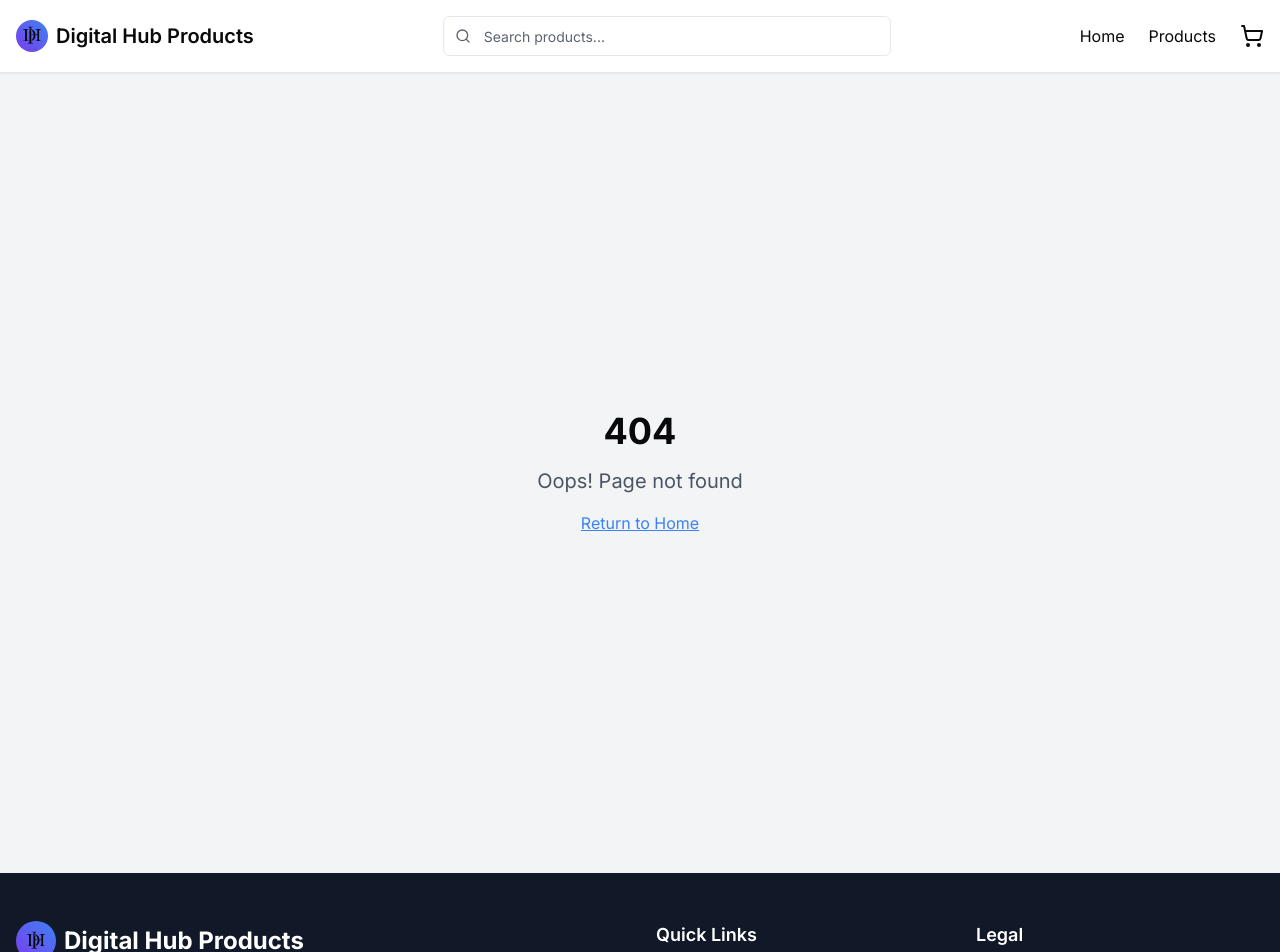
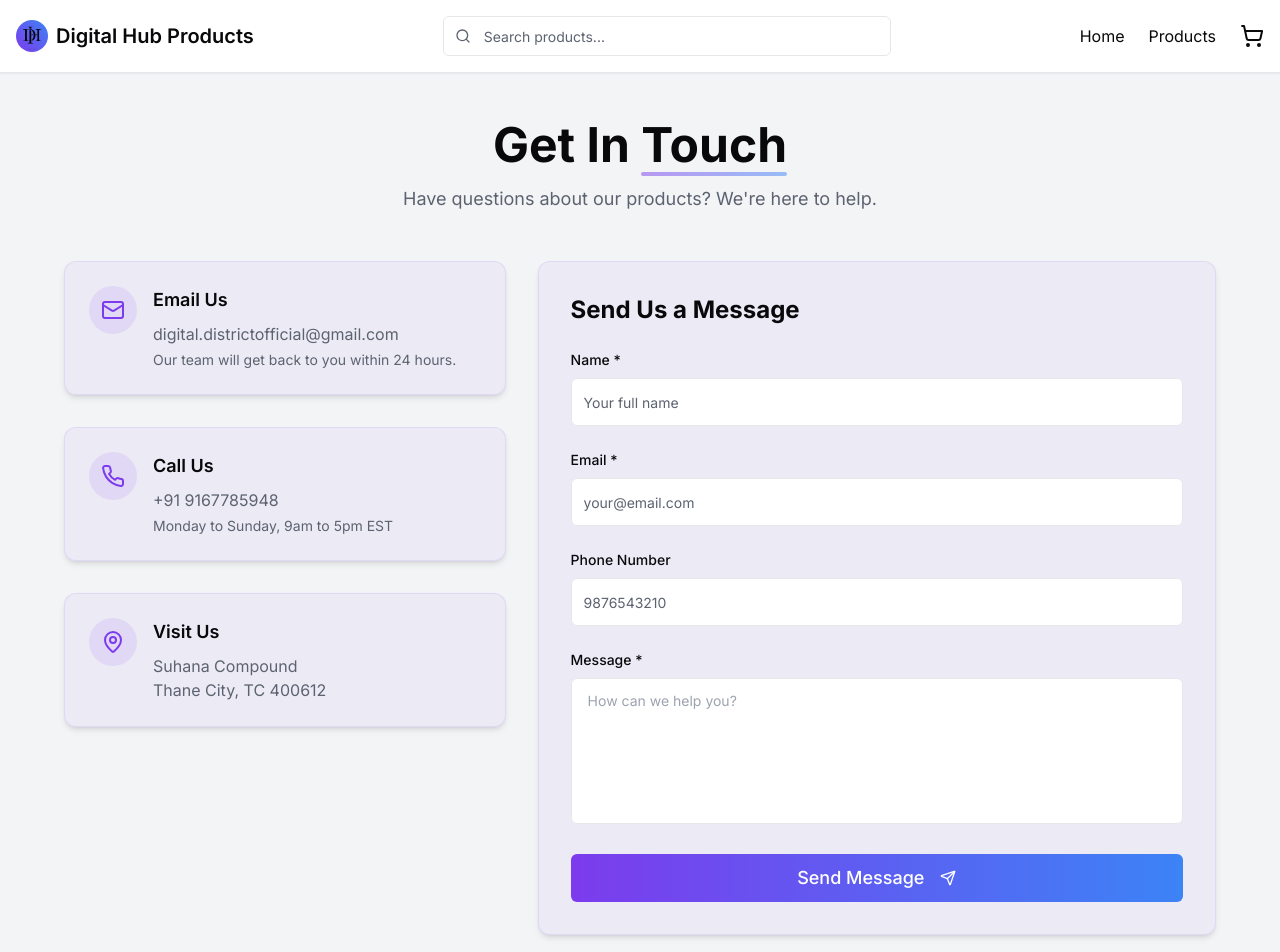
Before and after one commit to MirzaTalib20/bundle-buy-bliss, a React (Vite) app: page /contact in a window 1280 px wide. Shown: the top 952 px of the page. Built offline with nearby package versions, Linux system fonts and the light colour scheme.

Commit message:
added contact page

```diff
--- a/src/App.tsx
+++ b/src/App.tsx
@@ -20,6 +20,7 @@ import 'react-toastify/dist/ReactToastify.css';
 import Products from "./pages/Products";
 import Admin from "./pages/Admin";
 import CancellationRefund from '@/pages/CancellationRefund';
+import Contact from '@/pages/Contact';
 
 const queryClient = new QueryClient();
 
@@ -47,6 +48,7 @@ const App = () => (
             <Route path="/" element={<Index />} />
             <Route path="/cart" element={<Cart />} />
             <Route path="/product/:id" element={<ProductDetail />} />
+            <Route path="/contact" element={<Contact />} />
             <Route path="/shipping" element={<Shipping />} />
             <Route path="/refund" element={<CancellationRefund />} />
             <Route path="/terms" element={<Terms />} />
--- a/src/components/Footer.tsx
+++ b/src/components/Footer.tsx
@@ -19,19 +19,14 @@ const Footer = () => {
               Boost your business with our comprehensive bundles at unbeatable prices.
             </p>
             <div className="flex space-x-4">
-              <a href="#" className="text-gray-400 hover:text-white transition-colors">
+              <a href="https://www.facebook.com/share/162tzFQmB5/?mibextid=wwXIfr" className="text-gray-400 hover:text-white transition-colors">
                 <span className="sr-only">Facebook</span>
                 <svg className="h-6 w-6" fill="currentColor" viewBox="0 0 24 24">
                   <path d="M24 12.073c0-6.627-5.373-12-12-12s-12 5.373-12 12c0 5.99 4.388 10.954 10.125 11.854v-8.385H7.078v-3.47h3.047V9.43c0-3.007 1.792-4.669 4.533-4.669 1.312 0 2.686.235 2.686.235v2.953H15.83c-1.491 0-1.956.925-1.956 1.874v2.25h3.328l-.532 3.47h-2.796v8.385C19.612 23.027 24 18.062 24 12.073z"/>
                 </svg>
               </a>
-              <a href="#" className="text-gray-400 hover:text-white transition-colors">
-                <span className="sr-only">Twitter</span>
-                <svg className="h-6 w-6" fill="currentColor" viewBox="0 0 24 24">
-                  <path d="M23.953 4.57a10 10 0 01-2.825.775 4.958 4.958 0 002.163-2.723c-.951.555-2.005.959-3.127 1.184a4.92 4.92 0 00-8.384 4.482C7.69 8.095 4.067 6.13 1.64 3.162a4.822 4.822 0 00-.666 2.475c0 1.71.87 3.213 2.188 4.096a4.904 4.904 0 01-2.228-.616v.06a4.923 4.923 0 003.946 4.827 4.996 4.996 0 01-2.212.085 4.936 4.936 0 004.604 3.417 9.867 9.867 0 01-6.102 2.105c-.39 0-.779-.023-1.17-.067a13.995 13.995 0 007.557 2.209c9.053 0 13.998-7.496 13.998-13.985 0-.21 0-.42-.015-.63A9.935 9.935 0 0024 4.59z"/>
-                </svg>
-              </a>
-              <a href="#" className="text-gray-400 hover:text-white transition-colors">
+
+              <a href="https://www.instagram.com/digital_hubs.in?igsh=ZW9peGZ3MTdrOHZl" className="text-gray-400 hover:text-white transition-colors">
                 <span className="sr-only">Instagram</span>
                 <svg className="h-6 w-6" xmlns="http://www.w3.org/2000/svg" x="0px" y="0px" width="50" fill="#e6e6e6ff"height="50" viewBox="0 0 50 50">
 <path d="M 16 3 C 8.8324839 3 3 8.8324839 3 16 L 3 34 C 3 41.167516 8.8324839 47 16 47 L 34 47 C 41.167516 47 47 41.167516 47 34 L 47 16 C 47 8.8324839 41.167516 3 34 3 L 16 3 z M 16 5 L 34 5 C 40.086484 5 45 9.9135161 45 16 L 45 34 C 45 40.086484 40.086484 45 34 45 L 16 45 C 9.9135161 45 5 40.086484 5 34 L 5 16 C 5 9.9135161 9.9135161 5 16 5 z M 37 11 A 2 2 0 0 0 35 13 A 2 2 0 0 0 37 15 A 2 2 0 0 0 39 13 A 2 2 0 0 0 37 11 z M 25 14 C 18.936712 14 14 18.936712 14 25 C 14 31.063288 18.936712 36 25 36 C 31.063288 36 36 31.063288 36 25 C 36 18.936712 31.063288 14 25 14 z M 25 16 C 29.982407 16 34 20.017593 34 25 C 34 29.982407 29.982407 34 25 34 C 20.017593 34 16 29.982407 16 25 C 16 20.017593 20.017593 16 25 16 z"></path>
@@ -60,9 +55,10 @@ const Footer = () => {
                 </Link>
               </li>
               <li>
-                <a href="#contact" className="text-gray-300 hover:text-white transition-colors">
+                <Link to="/contact" className="text-gray-300 hover:text-white transition-colors">
                   Contact
-                </a>
+                </Link>
+
               </li>
             </ul>
           </div>
--- /dev/null
+++ b/src/pages/Contact.tsx
@@ -0,0 +1,212 @@
+import { useState } from 'react';
+import { Helmet } from 'react-helmet-async';
+import { Button } from '@/components/ui/button';
+import { Input } from '@/components/ui/input';
+import { Mail, Phone, MapPin, Send, CheckCircle } from 'lucide-react';
+import { API_BASE } from '@/config/api';
+
+const Contact = () => {
+  const [formState, setFormState] = useState({
+    name: '',
+    email: '',
+    number: '',
+    message: '',
+    isSubmitting: false,
+    isSubmitted: false
+  });
+
+  const handleSubmit = async (e: React.FormEvent) => {
+    e.preventDefault();
+
+    setFormState({ ...formState, isSubmitting: true });
+
+    try {
+      const response = await fetch(`${API_BASE}/api/contact`, {
+        method: "POST",
+        headers: {
+          'Content-Type': 'application/json',
+        },
+        body: JSON.stringify({
+          name: formState.name,
+          email: formState.email,
+          number: formState.number,
+          message: formState.message,
+        }),
+      });
+
+      if (response.ok) {
+        setFormState({
+          name: '',
+          email: '',
+          number: '',
+          message: '',
+          isSubmitting: false,
+          isSubmitted: true,
+        });
+
+        setTimeout(() => {
+          setFormState((prev) => ({ ...prev, isSubmitted: false }));
+        }, 3000);
+      } else {
+        const errorData = await response.json();
+        alert(errorData.message || "Submission failed");
+        setFormState((prev) => ({ ...prev, isSubmitting: false }));
+      }
+    } catch (error) {
+      console.error(error);
+      alert("Error submitting the form");
+      setFormState((prev) => ({ ...prev, isSubmitting: false }));
+    }
+  };
+
+  return (
+    <>
+      <Helmet>
+        <title>Contact Us | Digital Hub</title>
+      </Helmet>
+
+      <main className="min-h-screen bg-muted py-12">
+        <div className="container mx-auto px-4">
+          <div className="text-center mb-12">
+            <h1 className="text-4xl md:text-5xl font-bold mb-4">
+              Get In <span className="highlight">Touch</span>
+            </h1>
+            <p className="text-muted-foreground max-w-2xl mx-auto text-lg">
+              Have questions about our products? We're here to help.
+            </p>
+          </div>
+
+          <div className="grid grid-cols-1 lg:grid-cols-5 gap-8 max-w-6xl mx-auto">
+            {/* Contact Info */}
+            <div className="lg:col-span-2 space-y-8">
+              <div className="glass-card p-6 rounded-xl flex items-start gap-4">
+                <div className="h-12 w-12 rounded-full bg-primary/10 flex items-center justify-center flex-shrink-0">
+                  <Mail className="h-6 w-6 text-primary" />
+                </div>
+                <div>
+                  <h3 className="font-semibold mb-2 text-lg">Email Us</h3>
+                  <p className="text-muted-foreground">digital.districtofficial@gmail.com</p>
+                  <p className="text-muted-foreground text-sm mt-1">Our team will get back to you within 24 hours.</p>
+                </div>
+              </div>
+
+              <div className="glass-card p-6 rounded-xl flex items-start gap-4">
+                <div className="h-12 w-12 rounded-full bg-primary/10 flex items-center justify-center flex-shrink-0">
+                  <Phone className="h-6 w-6 text-primary" />
+                </div>
+                <div>
+                  <h3 className="font-semibold mb-2 text-lg">Call Us</h3>
+                  <p className="text-muted-foreground">+91 9167785948</p>
+                  <p className="text-muted-foreground text-sm mt-1">Monday to Sunday, 9am to 5pm EST</p>
+                </div>
+              </div>
+
+              <div className="glass-card p-6 rounded-xl flex items-start gap-4">
+                <div className="h-12 w-12 rounded-full bg-primary/10 flex items-center justify-center flex-shrink-0">
+                  <MapPin className="h-6 w-6 text-primary" />
+                </div>
+                <div>
+                  <h3 className="font-semibold mb-2 text-lg">Visit Us</h3>
+                  <p className="text-muted-foreground">Suhana Compound</p>
+                  <p className="text-muted-foreground">Thane City, TC 400612</p>
+                </div>
+              </div>
+            </div>
+
+            {/* Contact Form */}
+            <div className="lg:col-span-3">
+              <div className="glass-card p-8 rounded-xl">
+                {formState.isSubmitted ? (
+                  <div className="text-center py-12">
+                    <div className="mx-auto h-20 w-20 bg-green-100 rounded-full flex items-center justify-center mb-6">
+                      <CheckCircle className="h-10 w-10 text-green-600" />
+                    </div>
+                    <h3 className="text-2xl font-bold mb-3">Thank You!</h3>
+                    <p className="text-muted-foreground text-lg">Your message has been sent successfully. We'll get back to you soon.</p>
+                  </div>
+                ) : (
+                  <>
+                    <h2 className="text-2xl font-bold mb-6">Send Us a Message</h2>
+                    <form onSubmit={handleSubmit} className="space-y-6">
+                      <div>
+                        <label htmlFor="name" className="block text-sm font-medium mb-2">Name *</label>
+                        <Input
+                          id="name"
+                          value={formState.name}
+                          onChange={(e) => setFormState({ ...formState, name: e.target.value })}
+                          placeholder="Your full name"
+                          required
+                          className="h-12"
+                        />
+                      </div>
+
+                      <div>
+                        <label htmlFor="email" className="block text-sm font-medium mb-2">Email *</label>
+                        <Input
+                          id="email"
+                          type="email"
+                          value={formState.email}
+                          onChange={(e) => setFormState({ ...formState, email: e.target.value })}
+                          placeholder="your@email.com"
+                          required
+                          className="h-12"
+                        />
+                      </div>
+
+                      <div>
+                        <label htmlFor="number" className="block text-sm font-medium mb-2">Phone Number</label>
+                        <Input
+                          id="number"
+                          type="tel"
+                          inputMode="numeric"
+                          pattern="[0-9]{10}"
+                          maxLength={10}
+                          value={formState.number}
+                          onChange={(e) => {
+                            const value = e.target.value.replace(/\D/g, '');
+                            if (value.length <= 10) {
+                              setFormState({ ...formState, number: value });
+                            }
+                          }}
+                          placeholder="9876543210"
+                          className="h-12"
+                        />
+                        {formState.number && formState.number.length !== 10 && (
+                          <p className="text-sm text-red-500 mt-1">Number must be exactly 10 digits</p>
+                        )}
+                      </div>
+
+                      <div>
+                        <label htmlFor="message" className="block text-sm font-medium mb-2">Message *</label>
+                        <textarea
+                          id="message"
+                          rows={6}
+                          value={formState.message}
+                          onChange={(e) => setFormState({ ...formState, message: e.target.value })}
+                          className="w-full rounded-md border border-input bg-background px-4 py-3 text-sm ring-offset-background focus-visible:outline-none focus-visible:ring-2 focus-visible:ring-ring focus-visible:ring-offset-2 resize-none"
+                          placeholder="How can we help you?"
+                          required
+                        />
+                      </div>
+
+                      <Button
+                        type="submit"
+                        className="w-full btn-gradient h-12 text-lg"
+                        disabled={formState.isSubmitting}
+                      >
+                        {formState.isSubmitting ? 'Sending...' : 'Send Message'}
+                        <Send className="ml-2 h-5 w-5" />
+                      </Button>
+                    </form>
+                  </>
+                )}
+              </div>
+            </div>
+          </div>
+        </div>
+      </main>
+    </>
+  );
+};
+
+export default Contact;
```
